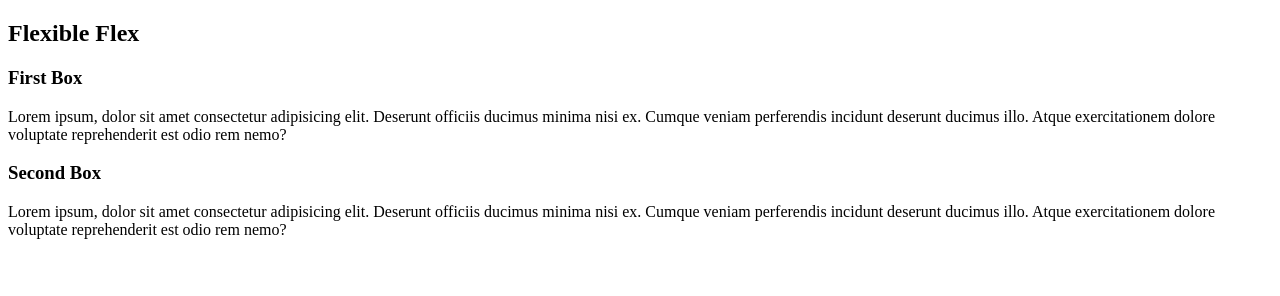
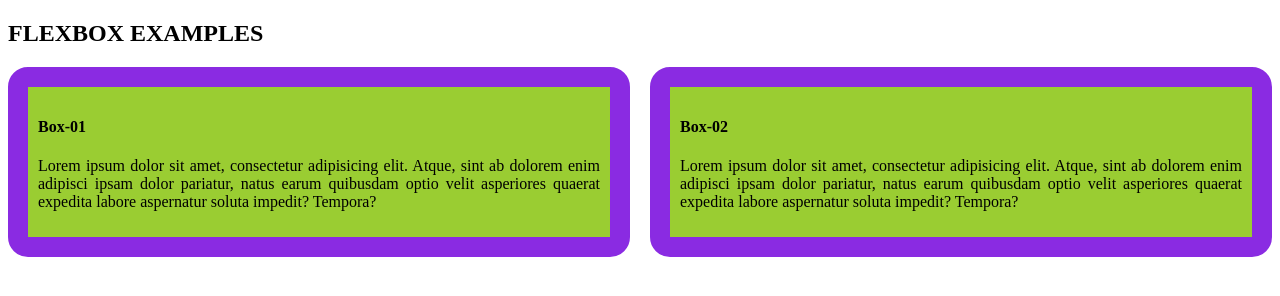
Before and after one commit to codewithmohammedshohel/09-CSS-Flex-and-Media-Query, a plain HTML site: page index.html in a window 1280 px wide. Drawn offline with Linux system fonts and the light colour scheme.

Commit message:
second-commit

```diff
--- a/index.html
+++ b/index.html
@@ -7,17 +7,28 @@
     <link rel="stylesheet" href="style.css" />
   </head>
   <body>
-    <h2>Flexible Flex</h2>
+    <h2>FLEXBOX EXAMPLES</h2>
     <div class="container">
-        <div class="box">
-            <h3>First Box</h3>
-            <p>Lorem ipsum, dolor sit amet consectetur adipisicing elit. Deserunt officiis ducimus minima nisi ex. Cumque veniam perferendis incidunt deserunt ducimus illo. Atque exercitationem dolore voluptate reprehenderit est odio rem nemo?</p>
-        </div>
-        <div class="box">
-            <h3>Second Box</h3>
-            <p>Lorem ipsum, dolor sit amet consectetur adipisicing elit. Deserunt officiis ducimus minima nisi ex. Cumque veniam perferendis incidunt deserunt ducimus illo. Atque exercitationem dolore voluptate reprehenderit est odio rem nemo?</p>
-        </div>
-        </div>
+      <!-- box-1 -->
+      <div class="box">
+        <h4>Box-01</h4>
+        <p>
+          Lorem ipsum dolor sit amet, consectetur adipisicing elit. Atque, sint
+          ab dolorem enim adipisci ipsam dolor pariatur, natus earum quibusdam
+          optio velit asperiores quaerat expedita labore aspernatur soluta
+          impedit? Tempora?
+        </p>
+      </div>
+      <!-- box2 -->
+      <div class="box">
+        <h4>Box-02</h4>
+        <p>
+          Lorem ipsum dolor sit amet, consectetur adipisicing elit. Atque, sint
+          ab dolorem enim adipisci ipsam dolor pariatur, natus earum quibusdam
+          optio velit asperiores quaerat expedita labore aspernatur soluta
+          impedit? Tempora?
+        </p>
+      </div>
     </div>
   </body>
 </html>
--- a/style.css
+++ b/style.css
@@ -0,0 +1,12 @@
+.container {
+  display: flex;
+  gap: 20px;
+}
+
+.box {
+  border: 20px solid blueviolet;
+  border-radius: 20px;
+  background-color: yellowgreen;
+  padding: 10px;
+  text-align: justify;
+}
```
